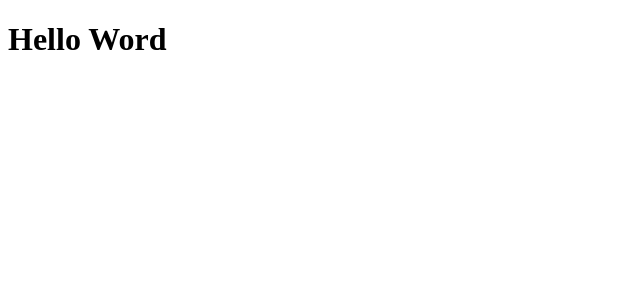
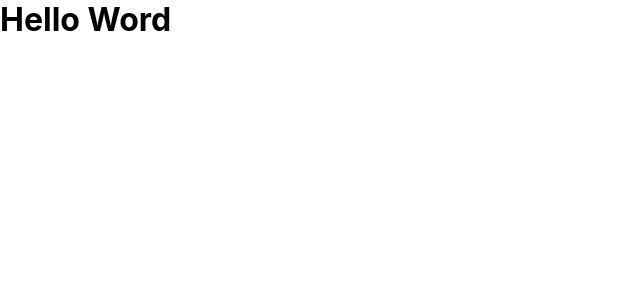
Before and after one commit to delta94/tiktok-web, a React (Create React App) app: page / in a window 1280 px wide. Shown: the top 300 px of the page, without its empty margins (0-640 px from the left). Built offline with nearby package versions, Linux system fonts and the light colour scheme.

Commit message:
chore: update prettier config

```diff
--- /dev/null
+++ b/prettier.config.js
@@ -0,0 +1,5 @@
+module.exports = {
+  singleQuote: true,
+  trailingComma: 'all',
+  allowParens: 'avoid',
+}
--- a/src/App.css
+++ b/src/App.css
@@ -1,38 +1,8 @@
-.App {
-  text-align: center;
+* {
+  margin: 0;
 }
 
-.App-logo {
-  height: 40vmin;
-  pointer-events: none;
+body {
+  font-family: -apple-system, BlinkMacSystemFont, "Segoe UI", Roboto, Oxygen,
+    Ubuntu, Cantarell, "Open Sans", "Helvetica Neue", sans-serif;
 }
-
-@media (prefers-reduced-motion: no-preference) {
-  .App-logo {
-    animation: App-logo-spin infinite 20s linear;
-  }
-}
-
-.App-header {
-  background-color: #282c34;
-  min-height: 100vh;
-  display: flex;
-  flex-direction: column;
-  align-items: center;
-  justify-content: center;
-  font-size: calc(10px + 2vmin);
-  color: white;
-}
-
-.App-link {
-  color: #61dafb;
-}
-
-@keyframes App-logo-spin {
-  from {
-    transform: rotate(0deg);
-  }
-  to {
-    transform: rotate(360deg);
-  }
-}
--- a/src/App.tsx
+++ b/src/App.tsx
@@ -2,9 +2,7 @@
 import './App.css';
 
 function App() {
-  return (
-    <h1>Hello Word</h1>
-  );
+  return <h1>Hello Word</h1>;
 }
 
 export default App;
```
Also changed, not shown: 1 other file (tests, documents, lock files or other folders).
